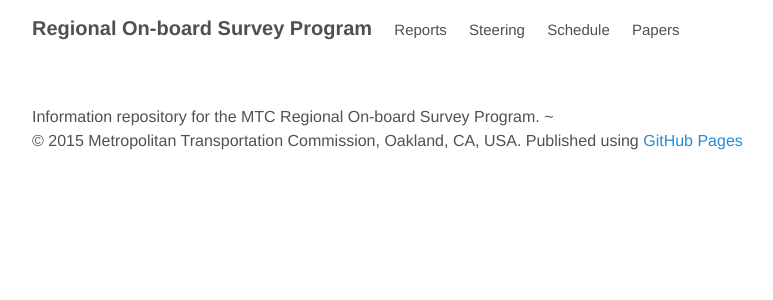
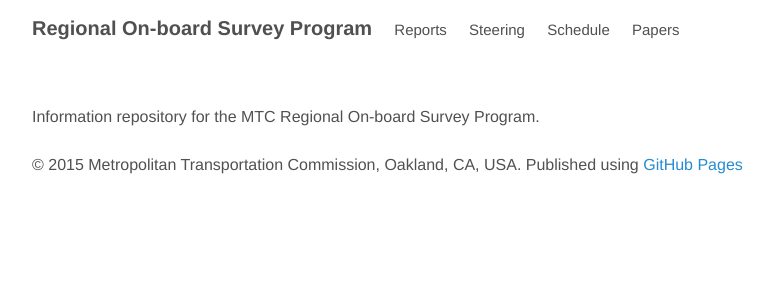
Before and after one commit to BayAreaMetro/transit-passenger-surveys, a Jekyll site: the page built from index.html, in a window 1280 px wide. Shown: the top 300 px of the page, without its empty margins (144-917 px from the left). Built offline with Jekyll 4.4.1, drawn with Linux system fonts in a browser that asks for light colours; Markdown is read by kramdown in place of the engine named in the settings; the list of posts is cut into pages by our own code; part of the change alters nothing that is shown.

Commit message:
minor bug fixes

```diff
--- a/_config.yml
+++ b/_config.yml
@@ -24,7 +24,7 @@ paginate:         1
 version:          1.0.0
 
 github:
-  repo:           https://github.com/MetropolitanTransportationCommission/travel-model-two/tree/gh-pages
+  repo:           https://github.com/MetropolitanTransportationCommission/onboard-surveys/tree/gh-pages
 
 # This is the list of pages to include in the header of the website.
 pages_list:
--- a/_layouts/default.html
+++ b/_layouts/default.html
@@ -9,7 +9,7 @@
     <div class="container content">
       <div class="masthead">
         <h3 class="masthead-title">
-          <a href="/travel-model-two/" title="Home">{{ site.title }}</a>
+          <a href="/onboard-surveys/" title="Home">{{ site.title }}</a>
 
           {% for page in site.pages_list %}
               &nbsp;&nbsp;&nbsp;<small><a href="/onboard-surveys/{{ page[1]  }}">{{ page[0] }}</a></small>
--- a/index.html
+++ b/index.html
@@ -5,5 +5,5 @@ title: Home
 
 Information repository for the MTC Regional On-board Survey Program.
 
-
-~
+<br>
+<br>
```
Also changed, not shown: README.md, 1 other file.
